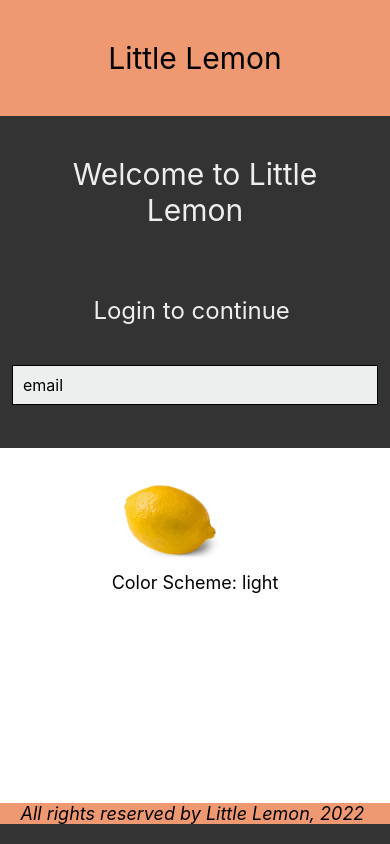
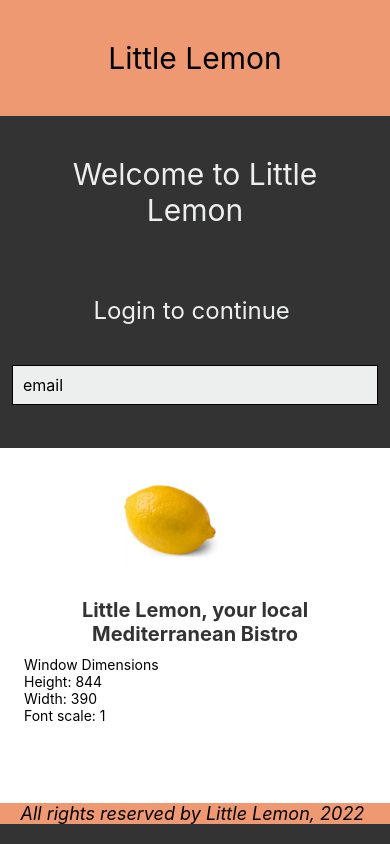
Before and after one commit to rakibroni/AwesomeProject, a React Native app: screen / in a window 390 px wide. Built offline with nearby package versions, Linux system fonts and the light colour scheme.

Commit message:
use window dimensions

```diff
--- a/WelcomeScreen.js
+++ b/WelcomeScreen.js
@@ -3,20 +3,13 @@ import {
   Image,
   StyleSheet,
   Text,
-  useColorScheme,
+  useWindowDimensions,
 } from 'react-native';
 
 const Welcome = () => {
-  const colorScheme = useColorScheme();
-
+  const window = useWindowDimensions();
   return (
-    <ScrollView
-      style={[
-        styles.container,
-        colorScheme === 'light'
-          ? { backgroundColor: '#fff' }
-          : { backgroundColor: '#333333' },
-      ]}>
+    <ScrollView style={styles.container}>
       <Image
         style={styles.logo}
         source={require('./img/logo.webp')}
@@ -24,7 +17,13 @@ const Welcome = () => {
         accessible={true}
         accessibilityLabel={'Little Lemon Logo'}
       />
-      <Text style={styles.regular}>Color Scheme: {colorScheme}</Text>{' '}
+      <Text style={styles.title}>
+        Little Lemon, your local Mediterranean Bistro
+      </Text>
+      <Text style={styles.regular}>Window Dimensions</Text>
+      <Text style={styles.regular}>Height: {window.height}</Text>
+      <Text style={styles.regular}>Width: {window.width}</Text>
+      <Text style={styles.regular}>Font scale: {window.fontScale}</Text>
     </ScrollView>
   );
 };
@@ -33,15 +32,22 @@ const styles = StyleSheet.create({
   logo: {
     height: 100,
     width: 300,
+    resizeMode: 'contain',
   },
   container: {
     flex: 1,
     padding: 24,
     marginTop: 25,
+    backgroundColor: '#fff',
   },
-  regular: {
-    fontSize: 18,
+
+  title: {
+    marginTop: 16,
+    paddingVertical: 10,
+    color: '#333333',
     textAlign: 'center',
+    fontSize: 20,
+    fontWeight: 'bold',
   },
 });
 
```
